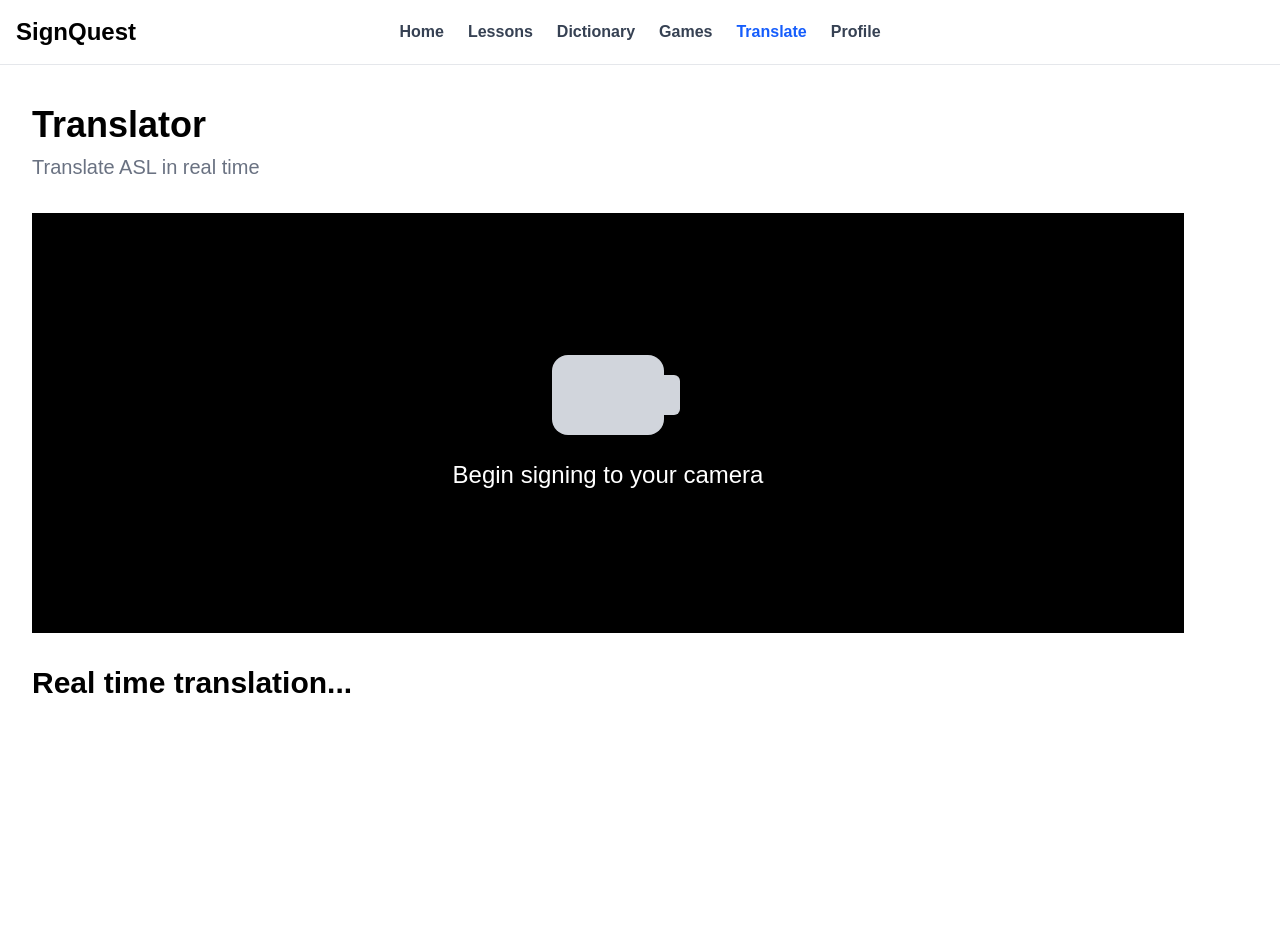
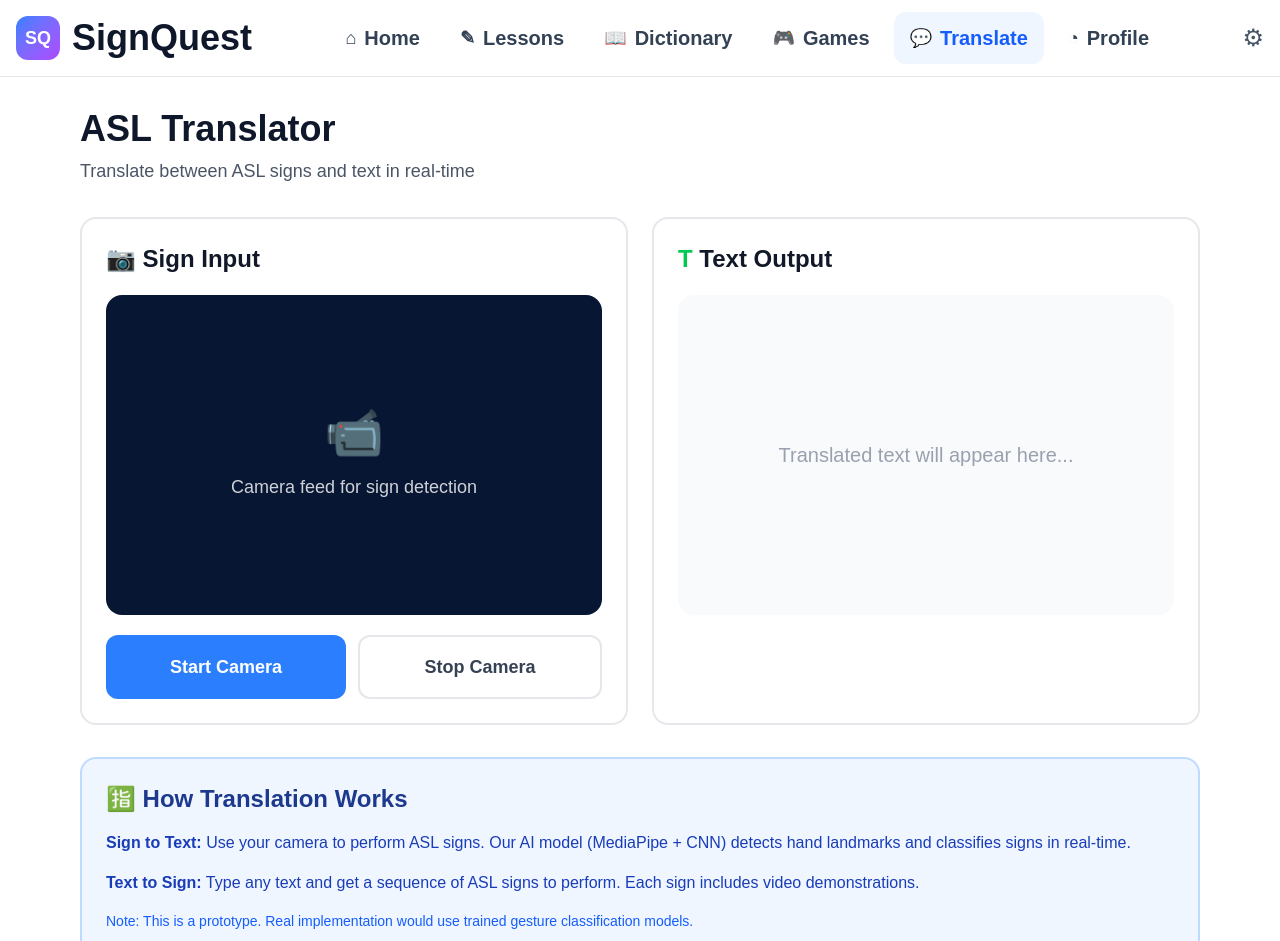
Before and after one commit to CalebR04/Educational-App-Design-Project, a Next.js app in the folder my-app/: page /translator in a window 1280 px wide. Shown: the top 941 px of the page. Before the commit the page ends 800 px from the top, so only its background shows below. Built offline with nearby package versions, Linux system fonts and the light colour scheme.

Commit message:
Translator file worked on
fixed the formatting to match the figma and attached a camera

```diff
--- a/my-app/app/translator/page.tsx
+++ b/my-app/app/translator/page.tsx
@@ -1,53 +1,152 @@
-import Link from "next/link";
+"use client";
+
+import { useEffect, useRef, useState } from "react";
+import Navbar from "../../components/Navbar";
 
 export default function TranslatorPage() {
-  const tabs = [
-    { name: "Home", href: "/" },
-    { name: "Lessons", href: "/lessons" },
-    { name: "Dictionary", href: "/dictionary" },
-    { name: "Games", href: "/games" },
-    { name: "Translate", href: "/translator" },
-    { name: "Profile", href: "/profile" },
-  ];
+  const videoRef = useRef<HTMLVideoElement | null>(null);
+  const streamRef = useRef<MediaStream | null>(null);
 
-  const activeTab = "Translate";
+  const [cameraOn, setCameraOn] = useState(false);
+  const [error, setError] = useState("");
+
+  const startCamera = async () => {
+    try {
+      setError("");
+
+      const stream = await navigator.mediaDevices.getUserMedia({
+        video: true,
+        audio: false,
+      });
+
+      streamRef.current = stream;
+
+      if (videoRef.current) {
+        videoRef.current.srcObject = stream;
+      }
+
+      setCameraOn(true);
+    } catch (err) {
+      setError("Camera access denied or unavailable.");
+      console.error(err);
+    }
+  };
+
+  const stopCamera = () => {
+    if (streamRef.current) {
+      streamRef.current.getTracks().forEach((track) => track.stop());
+      streamRef.current = null;
+    }
+
+    if (videoRef.current) {
+      videoRef.current.srcObject = null;
+    }
+
+    setCameraOn(false);
+  };
+
+  useEffect(() => {
+    return () => {
+      if (streamRef.current) {
+        streamRef.current.getTracks().forEach((track) => track.stop());
+      }
+    };
+  }, []);
 
   return (
-    <div className="min-h-screen bg-white">
-      <header className="flex items-center border-b border-gray-200 p-4 relative">
-        <div className="text-2xl font-bold text-black">SignQuest</div>
+    <div className="min-h-screen bg-white text-[#111827]">
+      <Navbar active="Translate" />
 
-        <nav className="absolute left-1/2 -translate-x-1/2 transform flex space-x-6">
-          {tabs.map((tab) => (
-            <Link
-              key={tab.name}
-              href={tab.href}
-              className={`font-bold ${
-                tab.name === activeTab
-                  ? "text-blue-600"
-                  : "text-gray-700 hover:text-gray-900"
-              }`}
-            >
-              {tab.name}
-            </Link>
-          ))}
-        </nav>
-      </header>
+      <main className="w-full max-w-6xl mx-auto mt-8 px-4 pb-12">
+        <section>
+          <h1 className="text-4xl font-bold text-[#0f172a]">ASL Translator</h1>
+          <p className="mt-2 text-lg text-gray-600">
+            Translate between ASL signs and text in real-time
+          </p>
+        </section>
 
-      <main className="px-8 py-10">
-        <h1 className="text-4xl font-bold text-black">Translator</h1>
-        <p className="text-gray-500 text-xl mt-2">Translate ASL in real time</p>
+        <section className="mt-8 grid grid-cols-1 gap-6 lg:grid-cols-2">
+          <div className="rounded-2xl border-2 border-gray-200 bg-white p-6">
+            <h2 className="mb-5 text-2xl font-bold">📷 Sign Input</h2>
 
-        <div className="mt-8 w-full max-w-6xl h-[420px] bg-black flex flex-col items-center justify-center">
-          <div className="w-28 h-20 bg-gray-300 rounded-2xl relative mb-6">
-            <div className="absolute top-1/2 -right-4 -translate-y-1/2 w-6 h-10 bg-gray-300 rounded-r-md"></div>
+            <div className="flex h-[320px] items-center justify-center overflow-hidden rounded-2xl bg-[#071633]">
+              {cameraOn ? (
+                <video
+                  ref={videoRef}
+                  autoPlay
+                  playsInline
+                  muted
+                  className="h-full w-full object-cover"
+                />
+              ) : (
+                <div className="text-center text-white">
+                  <div className="text-5xl">📹</div>
+                  <p className="mt-4 text-lg text-white/80">
+                    Camera feed for sign detection
+                  </p>
+                </div>
+              )}
+            </div>
+
+            {error && (
+              <p className="mt-4 text-sm font-medium text-red-600">{error}</p>
+            )}
+
+            <div className="mt-5 flex gap-3">
+              <button
+                onClick={startCamera}
+                className="flex-1 rounded-xl bg-blue-500 px-6 py-4 text-lg font-semibold text-white hover:bg-blue-600"
+              >
+                Start Camera
+              </button>
+
+              <button
+                onClick={stopCamera}
+                className="flex-1 rounded-xl border-2 border-gray-200 bg-white px-6 py-4 text-lg font-semibold text-gray-700 hover:bg-gray-50"
+              >
+                Stop Camera
+              </button>
+            </div>
           </div>
-          <p className="text-white text-2xl">Begin signing to your camera</p>
-        </div>
 
-        <h2 className="text-3xl font-semibold mt-8 text-black">
-          Real time translation...
-        </h2>
+          <div className="rounded-2xl border-2 border-gray-200 bg-white p-6">
+            <h2 className="mb-5 text-2xl font-bold">
+              <span className="text-green-500">T</span> Text Output
+            </h2>
+
+            <div className="flex h-[320px] items-center justify-center rounded-2xl bg-gray-50 text-center">
+              <p className="text-xl text-gray-400">
+                Translated text will appear here...
+              </p>
+            </div>
+          </div>
+        </section>
+        <section className="mt-8 rounded-2xl border-2 border-blue-200 bg-blue-50 px-6 py-6">
+            <h3 className="text-2xl font-bold text-blue-900 flex items-center gap-2">
+                🈯 How Translation Works
+            </h3>
+
+            <div className="mt-4 space-y-4 text-base text-blue-800">
+
+                <p>
+                <span className="font-bold">Sign to Text:</span> Use your camera to
+                perform ASL signs. Our AI model (MediaPipe + CNN) detects hand
+                landmarks and classifies signs in real-time.
+                </p>
+
+                <p>
+                <span className="font-bold">Text to Sign:</span> Type any text and get a
+                sequence of ASL signs to perform. Each sign includes video
+                demonstrations.
+                </p>
+
+                <p className="text-sm text-blue-600">
+                Note: This is a prototype. Real implementation would use trained
+                gesture classification models.
+                </p>
+
+            </div>
+            </section>
       </main>
     </div>
   );
```
